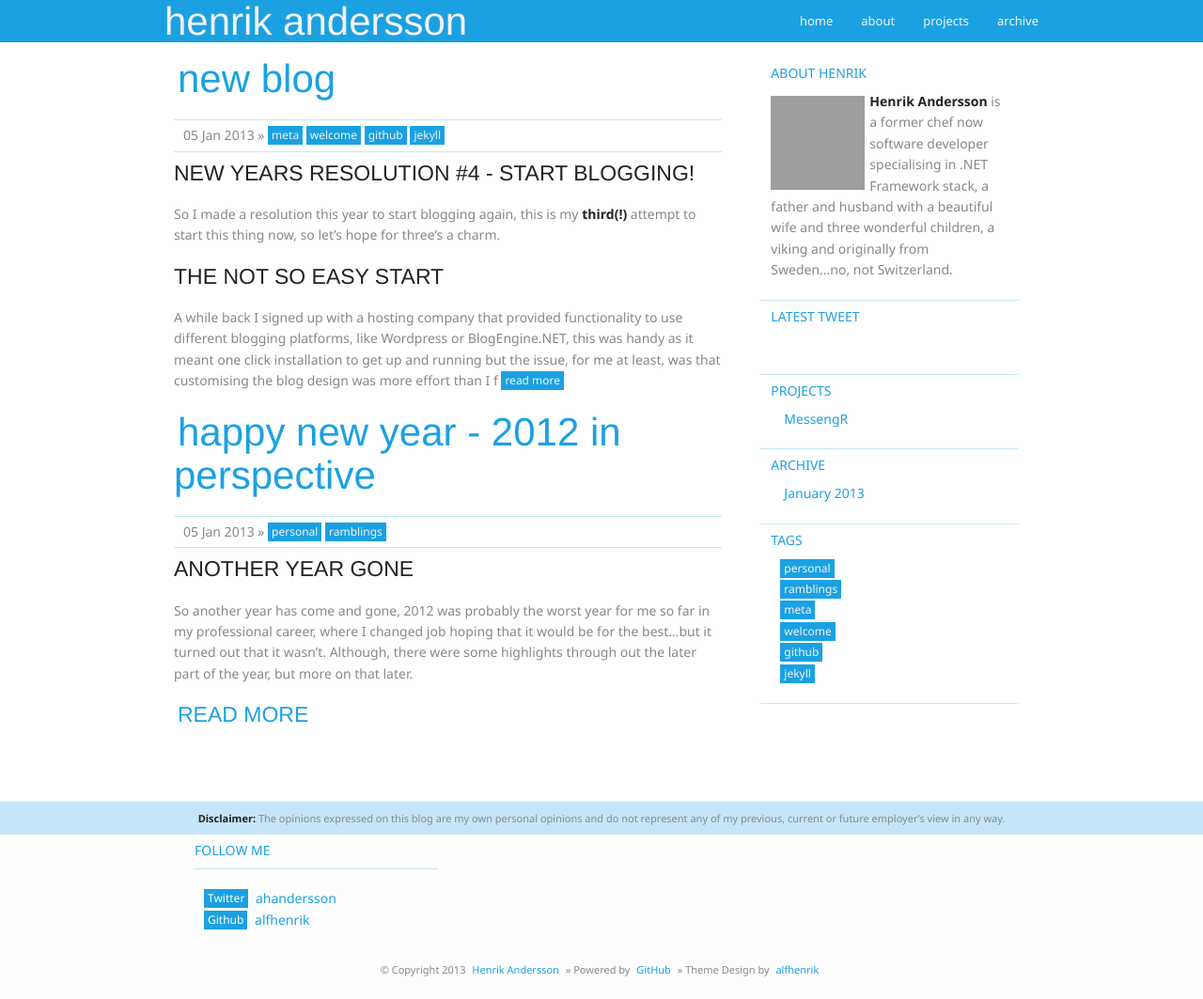
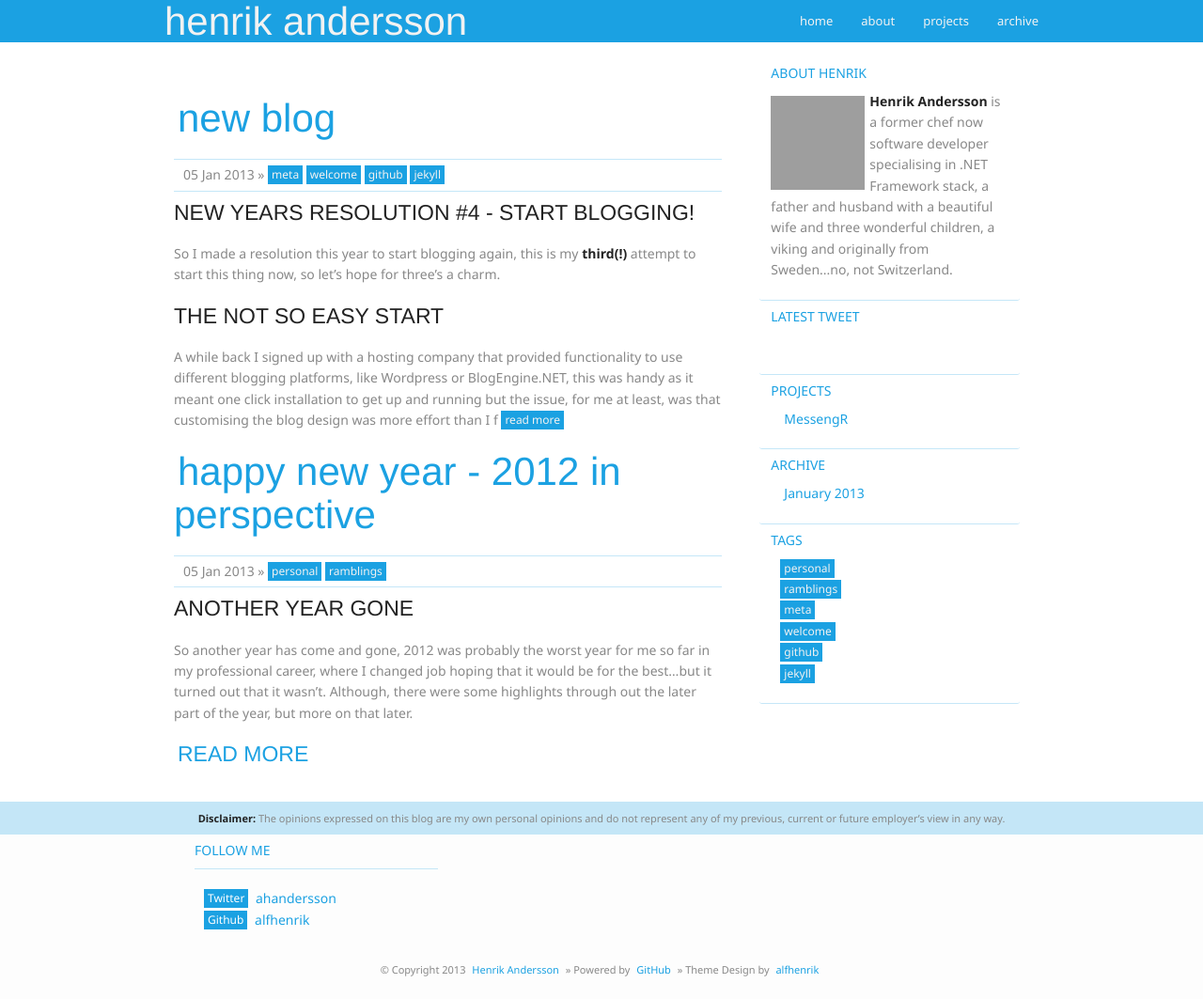
Before and after one commit to hnrkndrssn/hnrkndrssn.github.io, a Jekyll site: the page built from index.html, in a window 1280 px wide and 1063 px high. Shown: the whole window at 94% size. Built offline with Jekyll 4.4.1, drawn with Linux system fonts in a browser that asks for light colours; Markdown is read by kramdown in place of the engine named in the settings; grey boxes are pictures that could not be loaded.

Commit message:
fixing post title not showing

```diff
--- a/stylesheets/styles.css
+++ b/stylesheets/styles.css
@@ -363,7 +363,13 @@
 }
 
 
-
+/* Smartphones (portrait and landscape) ----------- */
+@media only screen and (max-device-width : 1024px) {
+    /* Styles */
+    #post {
+		top: 3em;
+	}
+}
 
 
 
```
